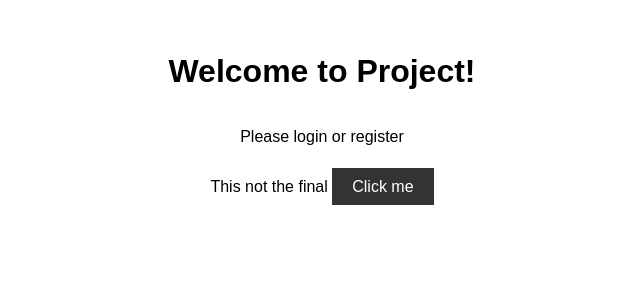
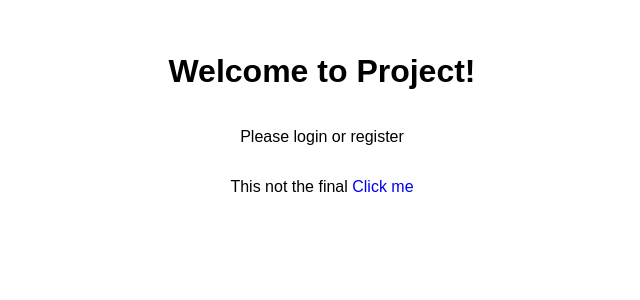
Before and after one commit to ramanadhampavankumar/mca_projectwork, a Flask app: page / in a window 1280 px wide. Shown: the part 50-350 px from the top of the page, without its empty margins (318-958 px from the left). Run offline with Flask 3, Linux system fonts and the light colour scheme.

Commit message:
removed unused CSS for optimization index.css

```diff
--- a/static/styles/index.css
+++ b/static/styles/index.css
@@ -39,30 +39,9 @@ a{
     text-decoration: none;
 }
 
-a.button {
-    background-color: #333;
-    color: #fff;
-    border: none;
-    padding: 10px 20px;
-    font-size: 16px;
-    text-decoration: none;
-    cursor: pointer;
-}
-
 button:hover {
     background-color: #444;
 }
-
-footer {
-    background-color: #333;
-    color: #fff;
-    padding: 1em;
-    text-align: center;
-    clear: both;
-}
-
-
-
 
 form {
     width: 300px;
@@ -99,16 +78,15 @@ input[type="submit"]:hover {
     background-color: #444;
 }
 
-
 table {
     margin: 0 auto;
     border-collapse: collapse;
-    }
-   th, td {
+}
+th, td {
     border: 1px solid #ddd;
     padding: 10px;
     text-align: center;
-    }
-   th {
+}
+th {
     background-color: #f0f0f0;
-    }
+}
```
